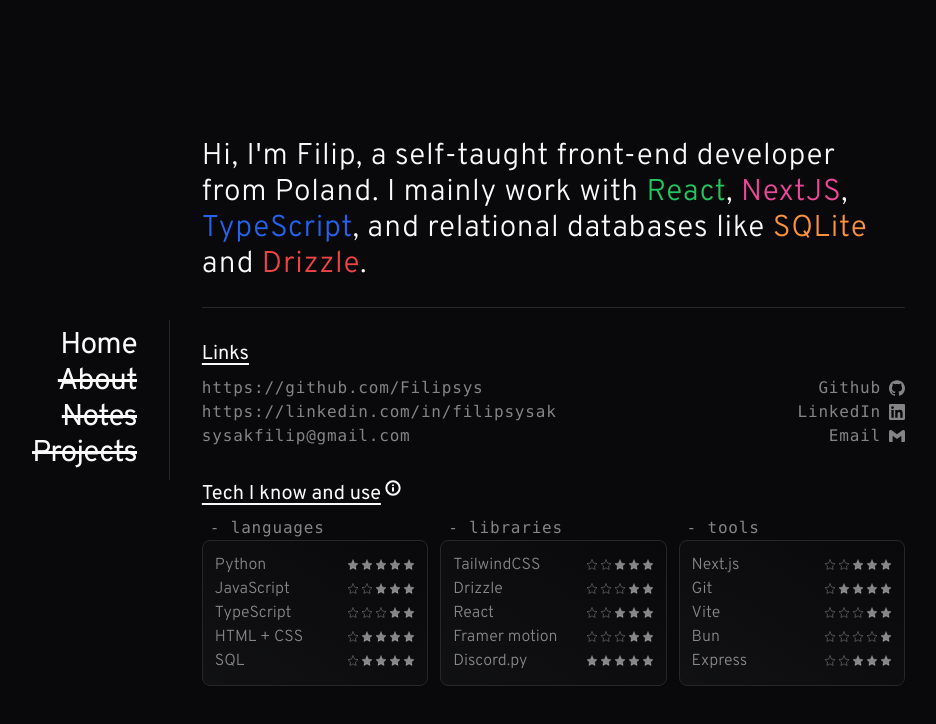
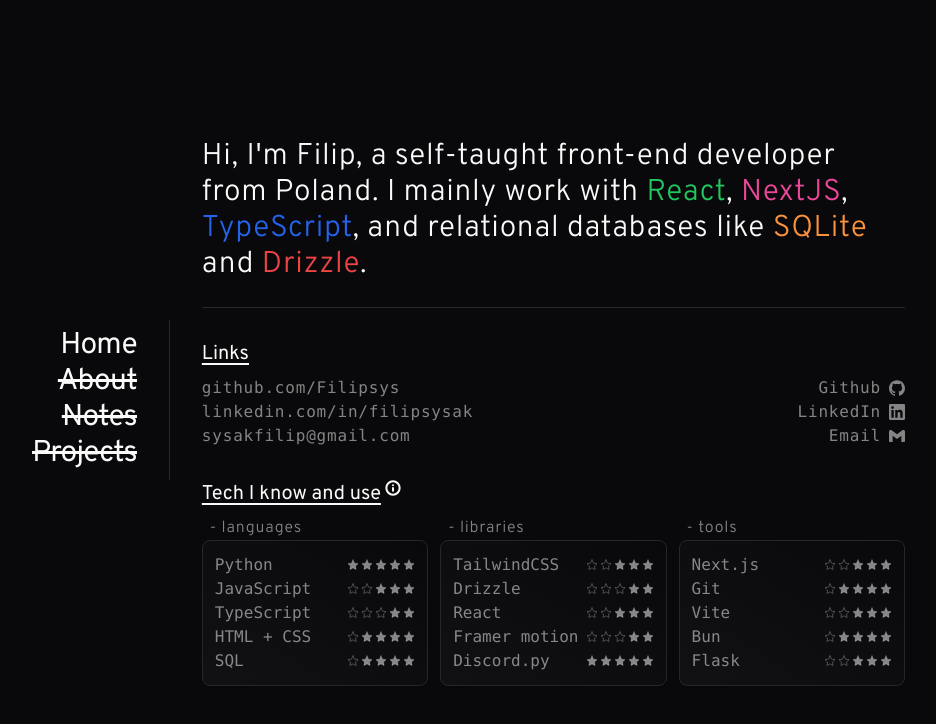
Before and after one commit to Filipsys/vite-portfolio-site, a React (Vite) app: page / in a window 1280 px wide. Shown: the top 724 px of the page, without its empty margins (183-1119 px from the left). Built offline with nearby package versions, Linux system fonts and the light colour scheme.

Commit message:
Few tweaks to fonts

```diff
--- a/src/components/HomeComponent.tsx
+++ b/src/components/HomeComponent.tsx
@@ -46,9 +46,9 @@
     tools: [
       { type: "Next.js", link: "https://nextjs.org/", stars: 3 },
       { type: "Git", link: "https://git-scm.com/", stars: 4 },
-      { type: "Vite", link: "https://vitejs.dev/", stars: 2 },
-      { type: "Bun", link: "https://bun.sh/", stars: 1 },
-      { type: "Express", link: "https://expressjs.com/", stars: 3 },
+      { type: "Vite", link: "https://vitejs.dev/", stars: 3 },
+      { type: "Bun", link: "https://bun.sh/", stars: 4 },
+      { type: "Flask", link: "https://expressjs.com/", stars: 3 },
     ],
   };
 
@@ -98,7 +98,7 @@
             onClick={() => handleForward(1)}
           >
             <a href="https://github.com/Filipsys" target="_blank">
-              https://github.com/Filipsys
+              github.com/Filipsys
             </a>
 
             <div className="flex items-center gap-2">
@@ -113,7 +113,7 @@
             onClick={() => handleForward(2)}
           >
             <a href="https://linkedin.com/in/filipsysak" target="_blank">
-              https://linkedin.com/in/filipsysak
+              linkedin.com/in/filipsysak
             </a>
             <div className="flex items-center gap-2">
               <p className="hidden xs:block">LinkedIn</p>
@@ -164,7 +164,7 @@
         <div className="mb-8 grid w-full grid-cols-1 gap-3 text-white/50 sm:grid-cols-3 lg:mb-0">
           {Object.entries(WHATIUSEDICT).map(([key, value]) => (
             <div key={key}>
-              <p className="pl-2 pr-1 font-mono text-base font-light tracking-wider">
+              <p className="pl-2 pr-1 text-base font-light tracking-wider">
                 - {key}
               </p>
               <Card className="bg-gradient-to-tr from-gray-400/5 to-transparent duration-300 ease-in-out">
@@ -177,7 +177,7 @@
                       <motion.a
                         href={item.link}
                         target="_blank"
-                        className="z-50 line-clamp-1 underline-offset-4 hover:underline"
+                        className="z-50 line-clamp-1 font-mono underline-offset-4 hover:underline"
                       >
                         {item.type}
                       </motion.a>
```
